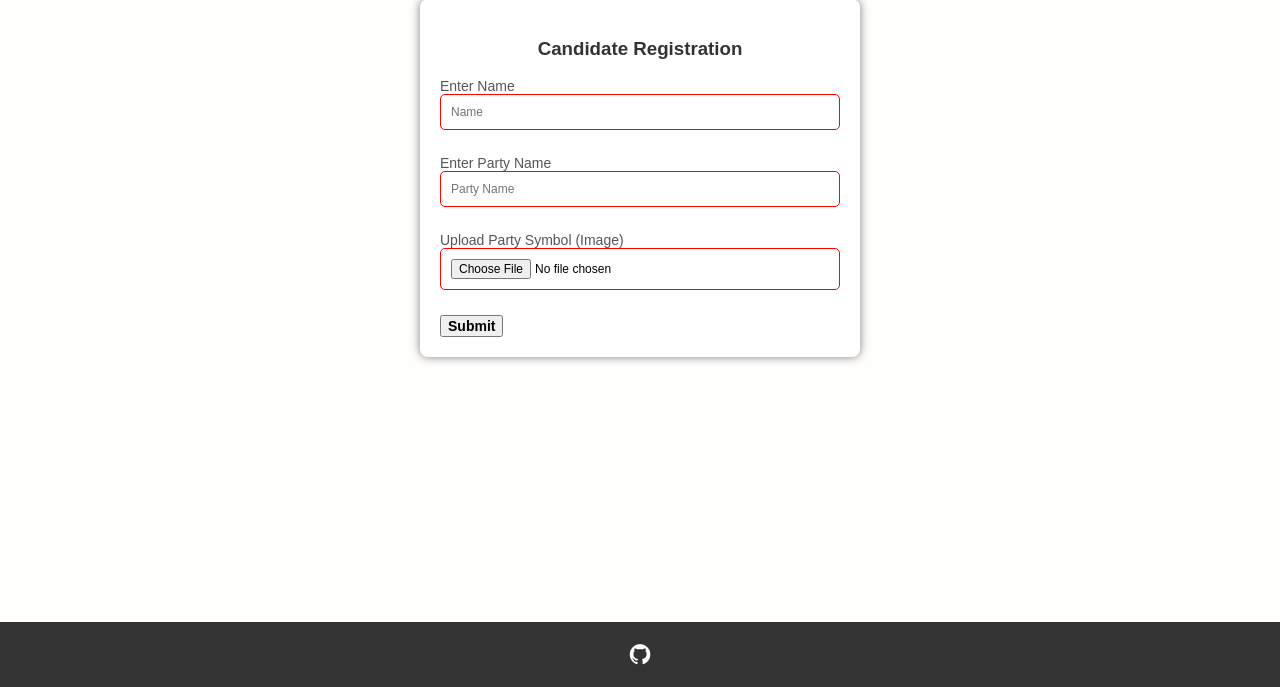
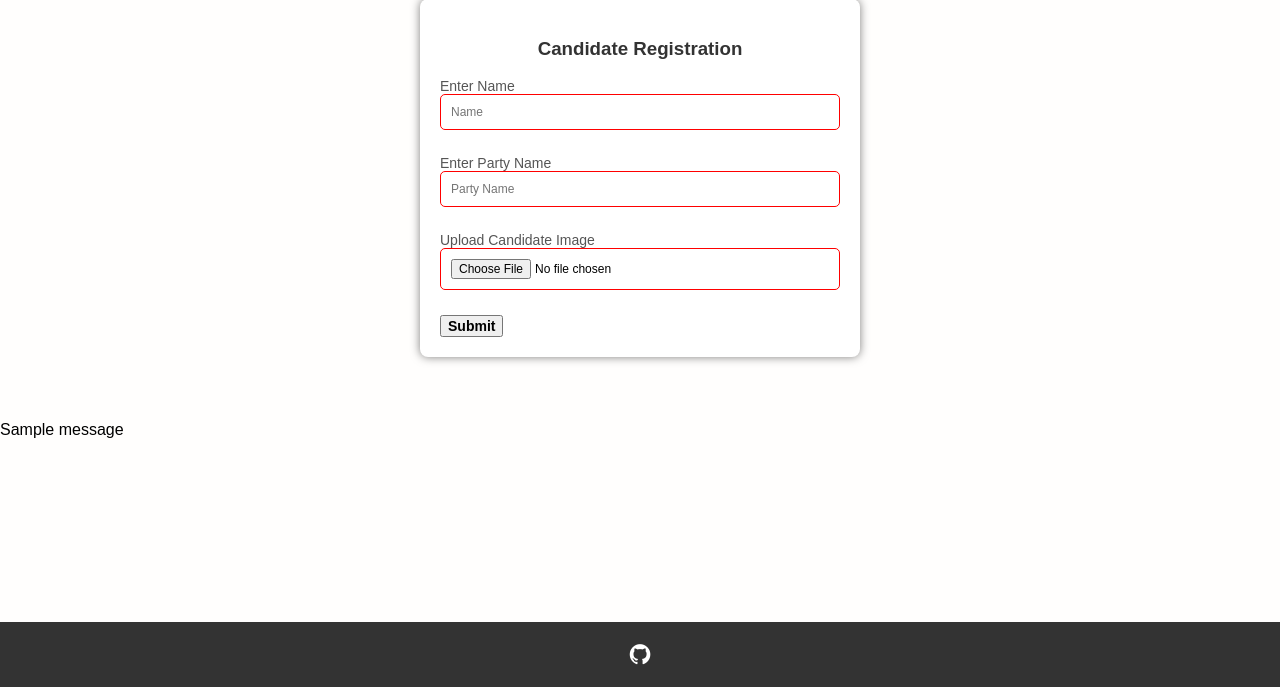
Before and after one commit to Rahulk84339/ML-Based-Voting-System, a Flask app: page /candidate_registration in a window 1280 px wide. Shown: the part 113-800 px from the top of the page. Run offline with Flask 3, Linux system fonts and the light colour scheme; one stand-in notice (Sample message) is shown.

Commit message:
Update candidate_registration.html

```diff
--- a/templates/candidate_registration.html
+++ b/templates/candidate_registration.html
@@ -2,6 +2,7 @@
 
 {% block content %}
     <form id="registrationForm" method="post" action="{{ url_for('submit_candidate_registration') }}" enctype="multipart/form-data">
+        <div class="form-group">
             <h3>Candidate Registration</h3>
 
             <label for="name">Enter Name</label>
@@ -10,12 +11,25 @@
             <label for="partyName">Enter Party Name</label>
             <input type="text" id="partyName" name="partyName" placeholder="Party Name" required>
 
-        <label for="symbol">Upload Party Symbol (Image)</label>
-        <input type="file" id="symbol" name="symbol" accept="image/*" required>
+            <label for="image">Upload Candidate Image</label>
+            <input type="file" id="image" name="image" accept="image/*" required>
 
             <button type="submit" value="Submit" style="font-weight: bold; font-size: 14px">Submit</button>
+        </div>
     </form>
 
-    <!-- Include the same pop-up container and JavaScript code for the pop-up -->
-    <!-- ... (Copy the pop-up container and JavaScript code) -->
+    <!-- Flash Messages Display -->
+        {% with messages = get_flashed_messages(with_categories=true) %}
+            {% if messages %}
+                <div>
+                    {% for category, message in messages %}
+                        <div class="alert alert-{{ category }} text-center">
+                            {% for line in message.split('\n') %}
+                                <p>{{ line }}</p>
+                            {% endfor %}
+                        </div>
+                    {% endfor %}
+                </div>
+            {% endif %}
+        {% endwith %}
 {% endblock %}
```
Lines whose indentation alone changed are shown as unchanged.
